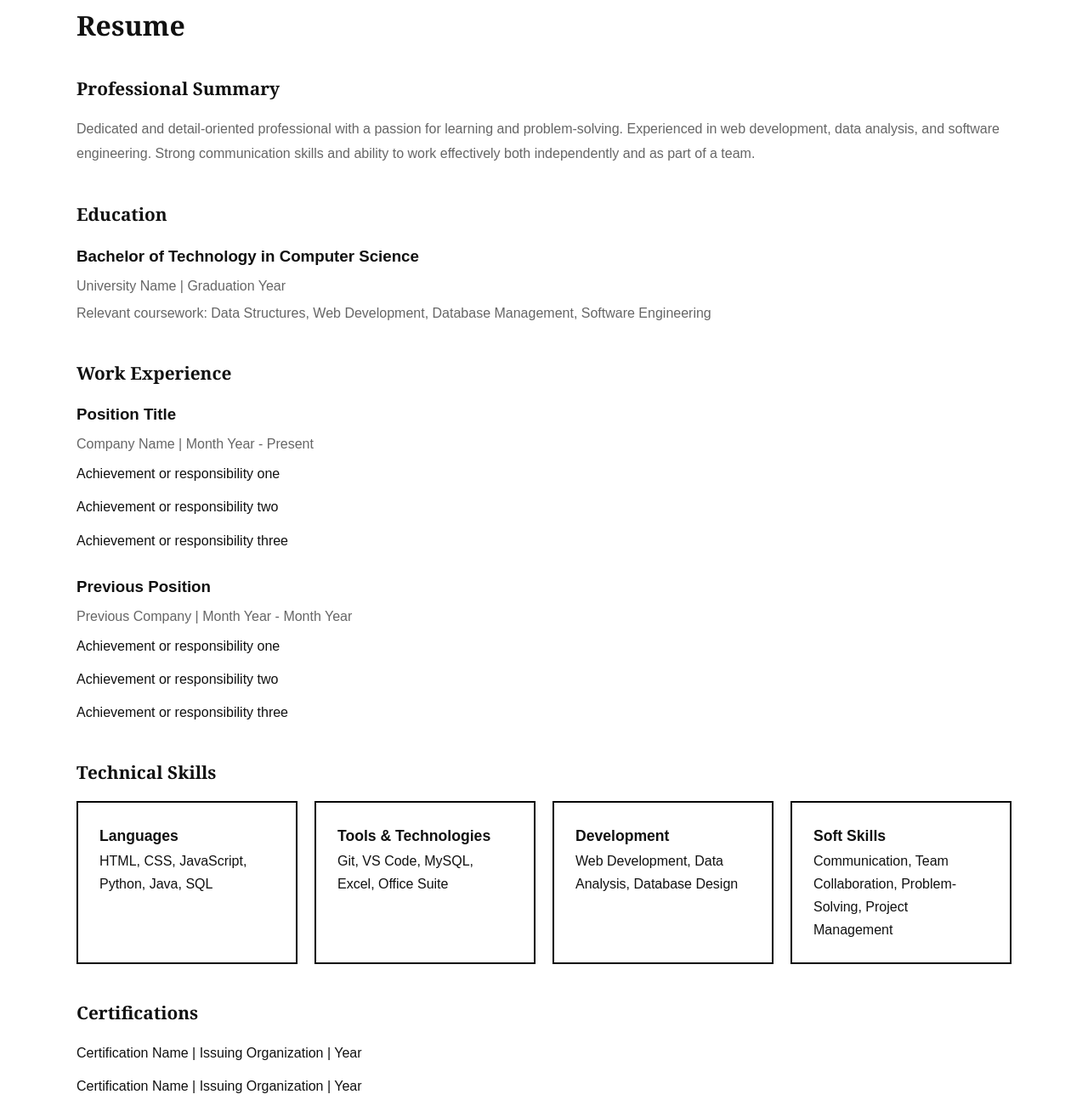
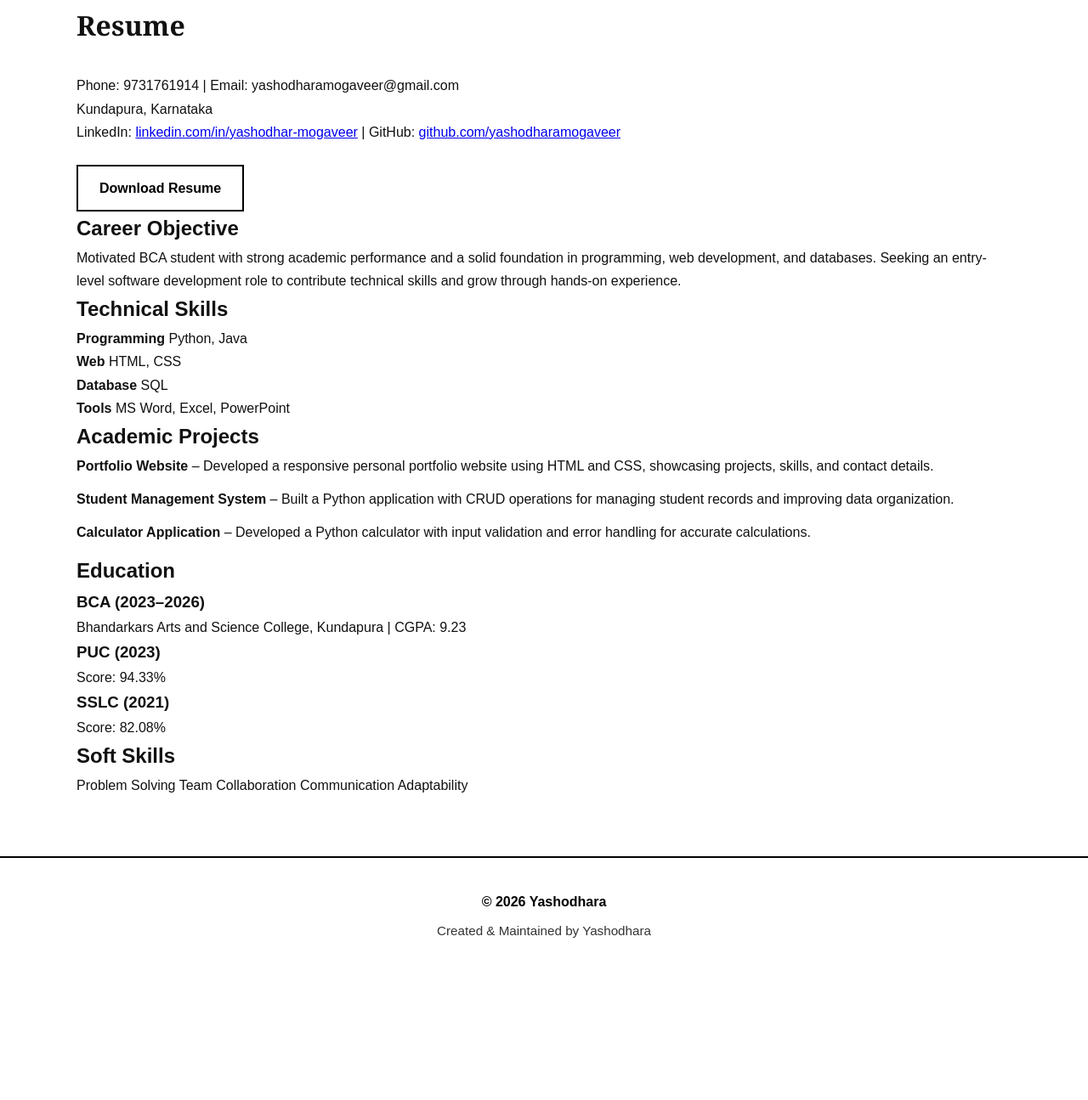
Before and after one commit to yashodharamogaveer-ops/yashodhara-portfolio, a plain HTML site: page resume.html in a window 1280 px wide. Shown: the part 149-1444 px from the top of the page at 85% size. After the commit the page ends 1296 px from the top, so only its background shows below. Drawn offline with Linux system fonts and the light colour scheme.

Commit message:
Update resume.html

```diff
--- a/resume.html
+++ b/resume.html
@@ -29,93 +29,78 @@
 
 <div class="container">
 
+<div class="resume-top">
+  <div>
     <h1 class="section-title">Resume</h1>
-
-<!-- Professional Summary -->
-<div style="margin-bottom:40px;">
-<h2 style="font-family:Georgia, serif; font-size:1.3rem; margin-bottom:15px;">Professional Summary</h2>
-<p style="color:#666666; line-height:1.8;">
-Dedicated and detail-oriented professional with a passion for learning and problem-solving.
-Experienced in web development, data analysis, and software engineering. Strong communication
-skills and ability to work effectively both independently and as part of a team.
-</p>
+    <p class="resume-contact">Phone: 9731761914 | Email: yashodharamogaveer@gmail.com</p>
+    <p class="resume-contact">Kundapura, Karnataka</p>
+    <p class="resume-contact">LinkedIn: <a href="https://linkedin.com/in/yashodhar-mogaveer" target="_blank" rel="noopener">linkedin.com/in/yashodhar-mogaveer</a> | GitHub: <a href="https://github.com/yashodharamogaveer-ops" target="_blank" rel="noopener">github.com/yashodharamogaveer</a></p>
+  </div>
+  <a class="btn download-btn" href="assets/YASHODHARA_RESUME.docx" download="Yashodhara_Resume.docx">Download Resume</a>
 </div>
 
-<!-- Education -->
-<div style="margin-bottom:40px;">
-<h2 style="font-family:Georgia, serif; font-size:1.3rem; margin-bottom:15px;">Education</h2>
-
-<div style="margin-bottom:25px;">
-<h3 style="margin-bottom:5px;">Bachelor of Technology in Computer Science</h3>
-<p style="color:#666666; margin-bottom:5px;">University Name | Graduation Year</p>
-<p style="color:#666666;">Relevant coursework: Data Structures, Web Development, Database Management, Software Engineering</p>
+<div class="resume-grid">
+  <div class="resume-card">
+    <h2>Career Objective</h2>
+    <p>Motivated BCA student with strong academic performance and a solid foundation in programming, web development, and databases. Seeking an entry-level software development role to contribute technical skills and grow through hands-on experience.</p>
   </div>
 
+  <div class="resume-card highlight-card">
+    <h2>Technical Skills</h2>
+    <div class="highlight-grid">
+      <div class="highlight-box">
+        <strong>Programming</strong>
+        <span>Python, Java</span>
+      </div>
+      <div class="highlight-box">
+        <strong>Web</strong>
+        <span>HTML, CSS</span>
+      </div>
+      <div class="highlight-box">
+        <strong>Database</strong>
+        <span>SQL</span>
+      </div>
+      <div class="highlight-box">
+        <strong>Tools</strong>
+        <span>MS Word, Excel, PowerPoint</span>
+      </div>
+    </div>
+  </div>
 </div>
 
-<!-- Work Experience -->
-<div style="margin-bottom:40px;">
-<h2 style="font-family:Georgia, serif; font-size:1.3rem; margin-bottom:15px;">Work Experience</h2>
-
-<div style="margin-bottom:25px;">
-<h3 style="margin-bottom:5px;">Position Title</h3>
-<p style="color:#666666; margin-bottom:8px;">Company Name | Month Year - Present</p>
+<div class="resume-card">
+  <h2>Academic Projects</h2>
   <ul class="work-list">
-<li>Achievement or responsibility one</li>
-<li>Achievement or responsibility two</li>
-<li>Achievement or responsibility three</li>
+    <li><strong>Portfolio Website</strong> – Developed a responsive personal portfolio website using HTML and CSS, showcasing projects, skills, and contact details.</li>
+    <li><strong>Student Management System</strong> – Built a Python application with CRUD operations for managing student records and improving data organization.</li>
+    <li><strong>Calculator Application</strong> – Developed a Python calculator with input validation and error handling for accurate calculations.</li>
   </ul>
 </div>
 
-<div style="margin-bottom:25px;">
-<h3 style="margin-bottom:5px;">Previous Position</h3>
-<p style="color:#666666; margin-bottom:8px;">Previous Company | Month Year - Month Year</p>
-<ul class="work-list">
-<li>Achievement or responsibility one</li>
-<li>Achievement or responsibility two</li>
-<li>Achievement or responsibility three</li>
-</ul>
+<div class="resume-card">
+  <h2>Education</h2>
+  <div class="education-item">
+    <h3>BCA (2023–2026)</h3>
+    <p>Bhandarkars Arts and Science College, Kundapura | CGPA: 9.23</p>
   </div>
-
+  <div class="education-item">
+    <h3>PUC (2023)</h3>
+    <p>Score: 94.33%</p>
   </div>
-
-<!-- Technical Skills -->
-<div style="margin-bottom:40px;">
-<h2 style="font-family:Georgia, serif; font-size:1.3rem; margin-bottom:15px;">Technical Skills</h2>
-
-<div class="skills-grid">
-<div class="skill-card">
-<h3>Languages</h3>
-<p>HTML, CSS, JavaScript, Python, Java, SQL</p>
-</div>
-
-<div class="skill-card">
-<h3>Tools & Technologies</h3>
-<p>Git, VS Code, MySQL, Excel, Office Suite</p>
-</div>
-
-<div class="skill-card">
-<h3>Development</h3>
-<p>Web Development, Data Analysis, Database Design</p>
-</div>
-
-<div class="skill-card">
-<h3>Soft Skills</h3>
-<p>Communication, Team Collaboration, Problem-Solving, Project Management</p>
+  <div class="education-item">
+    <h3>SSLC (2021)</h3>
+    <p>Score: 82.08%</p>
   </div>
 </div>
 
+<div class="resume-card">
+  <h2>Soft Skills</h2>
+  <div class="skill-badges">
+    <span class="badge">Problem Solving</span>
+    <span class="badge">Team Collaboration</span>
+    <span class="badge">Communication</span>
+    <span class="badge">Adaptability</span>
   </div>
-
-<!-- Certifications -->
-<div style="margin-bottom:40px;">
-<h2 style="font-family:Georgia, serif; font-size:1.3rem; margin-bottom:15px;">Certifications</h2>
-
-<ul class="work-list">
-<li>Certification Name | Issuing Organization | Year</li>
-<li>Certification Name | Issuing Organization | Year</li>
-</ul>
-
 </div>
 
 </div>
```
Lines whose indentation alone changed are shown as unchanged.
